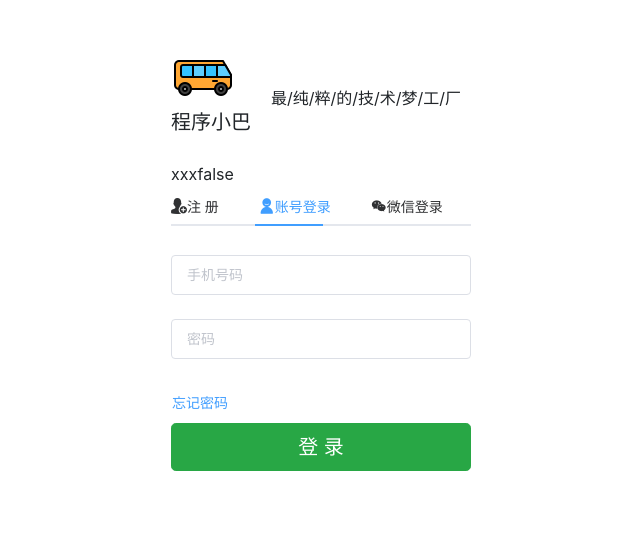
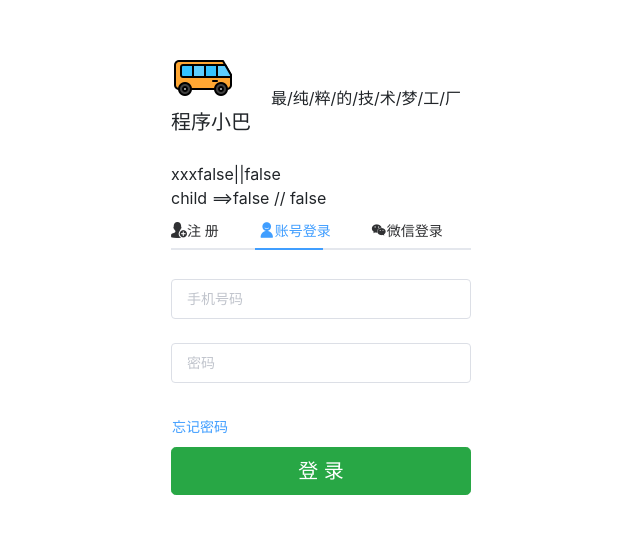
Before and after one commit to aberl/chengxuxiaoba, a Vue app in the folder xiaoba/: page /#/login in a window 1280 px wide. Shown: the part 169-702 px from the top of the page, without its empty margins (319-959 px from the left). Built offline with nearby package versions, Linux system fonts and the light colour scheme.

Commit message:
fix the parent component impact child component

```diff
--- a/xiaoba/src/components/Dialog/warnning.vue
+++ b/xiaoba/src/components/Dialog/warnning.vue
@@ -1,40 +1,36 @@
-<<template>
+<template>
   <div>
-<el-dialog
-  title="提示"
-  :visible.sync="dialogVisible"
-  size="tiny"
-  :before-close="handleClose">
-  <span>这是一段信息</span>
-  <span slot="footer" class="dialog-footer">
-    <el-button @click="dialogVisible = false">取 消</el-button>
-    <el-button type="primary" @click="dialogVisible = false">确 定</el-button>
-  </span>
-</el-dialog>
+    <el-dialog title="提示" :visible.sync="dialogVisible" size="tiny" :before-close="handleClose">
+      <span>这是一段信息</span>
+      <span slot="footer" class="dialog-footer">
+        <el-button type="primary" @click="handleClose">确 定</el-button>
+      </span>
+    </el-dialog>
+    child ==>{{dialogVisible}} // {{this.displayflag}}
   </div>
 </template>
-
 <script>
 export default {
-    props:['displayflag'],
+  props: ["displayflag"],
   data() {
     return {
       dialogVisible: this.displayflag
     };
   },
   methods: {
-    handleClose(done) {
-      this.$confirm("确认关闭？")
-        .then(_ => {
-          done();
-        })
-        .catch(_ => {});
+    handleClose() {
+      this.dialogVisible = false;
+      this.$emit('input', this.dialogVisible)
+    },
+    handleDisplay() {
+      this.dialogVisible = true;
     }
   },
-  watch:{
-      displayflag:function name(params){
-          this.dialogVisible=this.displayflag;
-      }
+  watch: {
+    displayflag: function(newval, oldval) {
+      console.log(newval, oldval);
+      this.dialogVisible = newval;
+    }
   }
 };
 </script>
--- a/xiaoba/src/pages/login/login.vue
+++ b/xiaoba/src/pages/login/login.vue
@@ -3,8 +3,8 @@
     <div style="margin: 200px 0;"></div>
     <form class="form-signin">
    <headwe4login/>
-   xxx{{validatetionCode == null? false:(validatetionCode.code == 1)}}
-   <warnningdialog v-bind:displayflag="validatetionCode == null? false:(validatetionCode.code == 1)"></warnningdialog>
+   xxx{{validatetionCode == null? false:(validatetionCode.message)}}||{{isSendValidateCodeSuccess == null?false:!isSendValidateCodeSuccess}}
+   <warnningdialog @input="input" :displayflag="isSendValidateCodeSuccess == null?false:!isSendValidateCodeSuccess"></warnningdialog>
 
   <el-tabs v-model="activeTab">
     <!--注册-->
@@ -77,10 +77,15 @@ import warnningdialog from "../../components/Dialog/warnning.vue";
 
 export default {
   computed: mapState({
-    validatetionCode: state => state.user.validatetionCode
+    validatetionCode: state => state.user.validatetionCode,
+    isSendValidateCodeSuccess: state =>
+      state.user.validatetionCode == null
+        ? null
+        : state.user.validatetionCode.code == 0
   }),
   data() {
     return {
+      tag: this.isSendValidateCodeSuccess,
       activeTab: "accountlogin",
       mobilephone4log: "",
       password4login: "",
@@ -98,7 +103,12 @@ export default {
     };
   },
   methods: {
-    ...mapActions(["sendValidtionCode"]),
+    ...mapActions(["sendValidtionCode","resetValidtionCode"]),
+    input(flag){
+      console.log("parent flag is "+flag);
+      // this.$store.state.user.validatetionCode = null;
+      this.resetValidtionCode();
+    },
     goTo(path) {
       //this.$router.push({path});
       this.$router.replace(path);
--- a/xiaoba/src/store/modules/user.js
+++ b/xiaoba/src/store/modules/user.js
@@ -14,6 +14,9 @@ const actions = {
     const result = await reqSendValidationCode(mobilePhoneNo, category);
     console.log(result);
     commit(mutation_type.REQUEST_SENDVALIDATIONCODE, result);
+  },
+  async resetValidtionCode({ commit, state }) {
+    commit(mutation_type.REQUEST_RESETVALIDATIONCODE);
   }
 };
 
@@ -21,6 +24,9 @@ const mutations = {
   [mutation_type.REQUEST_SENDVALIDATIONCODE](state, { code, message }) {
     state.validatetionCode = { code, message };
     console.log(state.validatetionCode);
+  },
+  [mutation_type.REQUEST_RESETVALIDATIONCODE](state){
+    state.validatetionCode = null;
   }
 };
 
--- a/xiaoba/src/store/mutation-types.js
+++ b/xiaoba/src/store/mutation-types.js
@@ -3,7 +3,9 @@
  */
 
  export const REQUEST_SENDVALIDATIONCODE = 'request_sendvalidationcode'
+ export const REQUEST_RESETVALIDATIONCODE = 'request_resetvalidationcode'
 
  export default {
-    REQUEST_SENDVALIDATIONCODE
+    REQUEST_SENDVALIDATIONCODE,
+    REQUEST_RESETVALIDATIONCODE
  }
```
